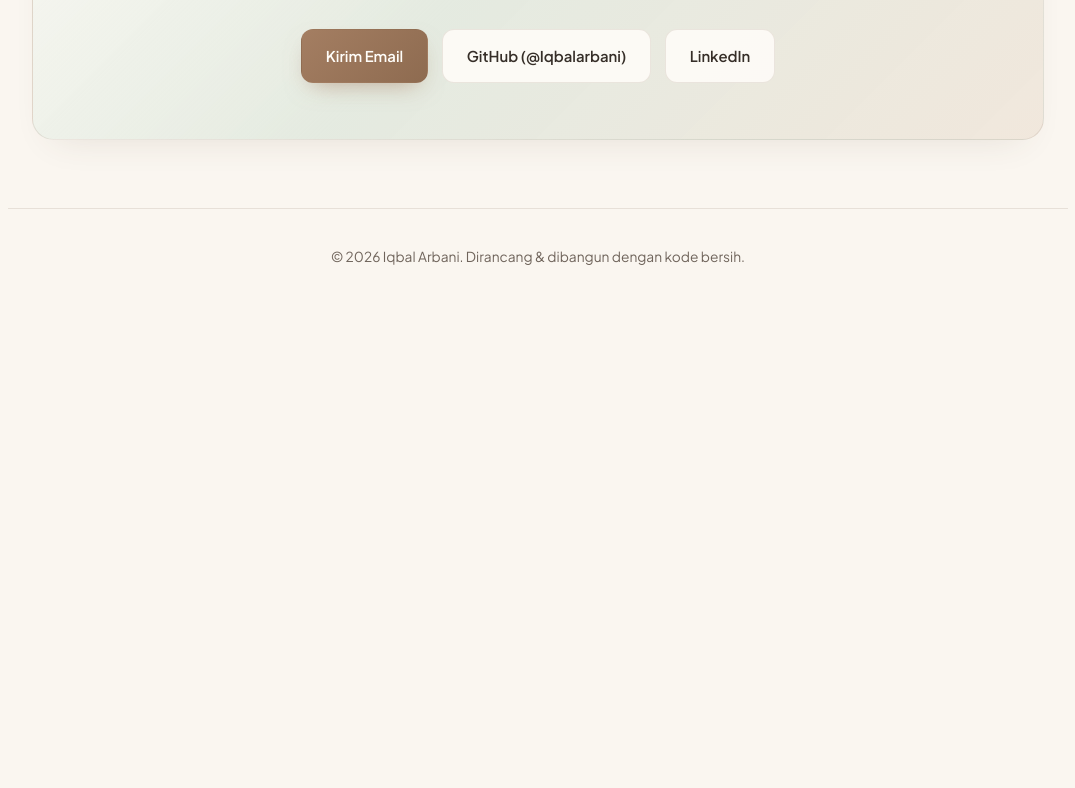
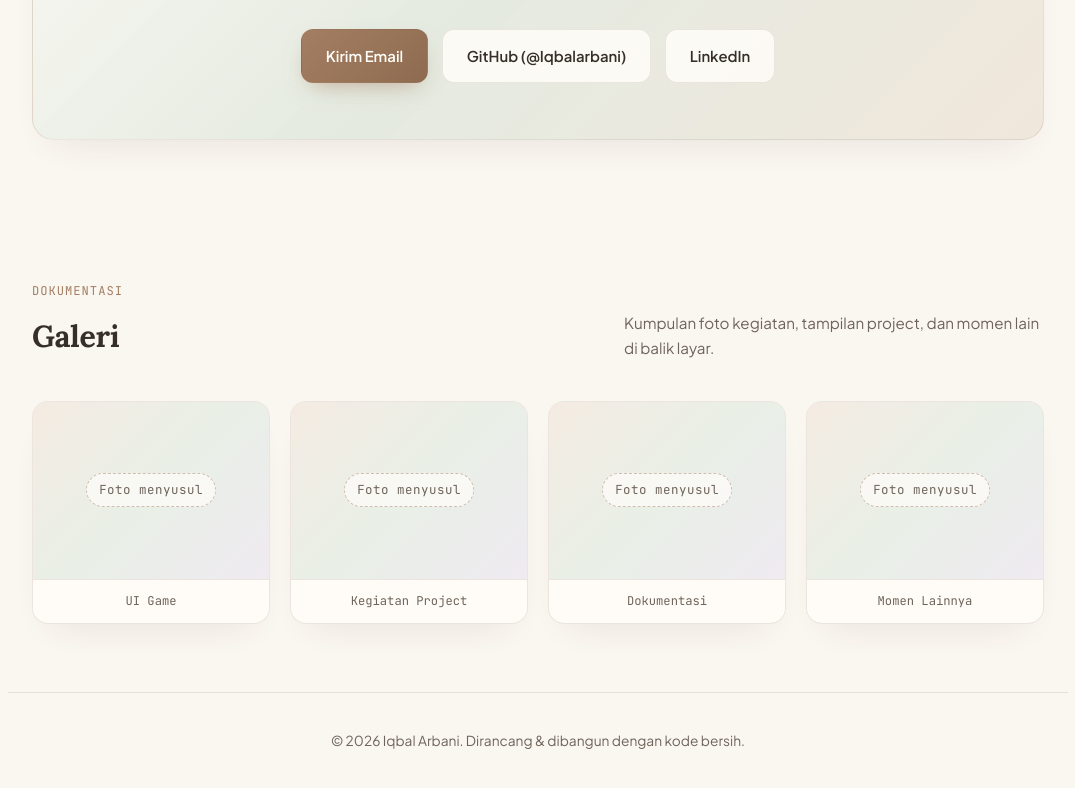
Before and after one commit to Iqbalarbani/portfolioBani, a plain HTML site: page index.html in a window 1280 px wide. Shown: the part 5246-6034 px from the top of the page, without its empty margins (102-1177 px from the left). Before the commit the page ends 5550 px from the top, so only its background shows below. Drawn offline with nearby package versions, Linux system fonts and the light colour scheme.

Commit message:
update galeri

```diff
--- a/index.html
+++ b/index.html
@@ -534,6 +534,54 @@
         </div>
       </div>
     </section>
+    <!-- Gallery -->
+    <section id="gallery" class="section container reveal">
+      <div class="section-header">
+        <div>
+          <span class="eyebrow">Dokumentasi</span>
+          <h2>Galeri</h2>
+        </div>
+        <p class="section-desc">Kumpulan foto kegiatan, tampilan project, dan momen lain di balik layar.</p>
+      </div>
+
+      <div class="gallery-grid">
+        <!--
+          Cara menambah foto:
+          1. Simpan gambar ke folder assets/images/ (mis. assets/images/ui-game.png).
+          2. Ganti isi <div class="gallery-placeholder">...</div> dengan:
+             <img src="assets/images/ui-game.png" alt="UI Game" loading="lazy" />
+          3. Ubah teks di <figcaption> sesuai nama foto.
+          4. Duplikasi satu blok <figure class="gallery-item"> untuk menambah slot baru.
+        -->
+        <figure class="gallery-item">
+          <div class="gallery-placeholder">
+            <span>Foto menyusul</span>
+          </div>
+          <figcaption>UI Game</figcaption>
+        </figure>
+
+        <figure class="gallery-item">
+          <div class="gallery-placeholder">
+            <span>Foto menyusul</span>
+          </div>
+          <figcaption>Kegiatan Project</figcaption>
+        </figure>
+
+        <figure class="gallery-item">
+          <div class="gallery-placeholder">
+            <span>Foto menyusul</span>
+          </div>
+          <figcaption>Dokumentasi</figcaption>
+        </figure>
+
+        <figure class="gallery-item">
+          <div class="gallery-placeholder">
+            <span>Foto menyusul</span>
+          </div>
+          <figcaption>Momen Lainnya</figcaption>
+        </figure>
+      </div>
+    </section>
   </main>
 
   <footer class="footer container">
--- a/styles.css
+++ b/styles.css
@@ -919,6 +919,71 @@ body {
   gap: 0.85rem;
 }
 
+/* Gallery */
+.gallery-grid {
+  display: grid;
+  grid-template-columns: repeat(auto-fill, minmax(220px, 1fr));
+  gap: 1.25rem;
+}
+
+.gallery-item {
+  background: var(--bg-card);
+  border: 1px solid var(--border);
+  border-radius: 1rem;
+  overflow: hidden;
+  box-shadow: var(--shadow);
+  transition: transform 0.3s cubic-bezier(0.22, 1, 0.36, 1), border-color 0.3s ease, box-shadow 0.3s ease;
+}
+
+.gallery-item:hover {
+  transform: translateY(-5px);
+  border-color: var(--border-hover);
+  box-shadow: 0 24px 44px -22px rgba(107, 144, 120, 0.28);
+}
+
+.gallery-item img,
+.gallery-placeholder {
+  display: block;
+  width: 100%;
+  aspect-ratio: 4 / 3;
+  object-fit: cover;
+}
+
+.gallery-item img {
+  transition: transform 0.45s cubic-bezier(0.22, 1, 0.36, 1);
+}
+
+.gallery-item:hover img {
+  transform: scale(1.05);
+}
+
+.gallery-placeholder {
+  display: flex;
+  align-items: center;
+  justify-content: center;
+  background: linear-gradient(135deg, var(--pastel-brown-bg), var(--pastel-green-bg), var(--pastel-lavender-bg));
+  color: var(--text-muted);
+  font-family: 'JetBrains Mono', monospace;
+  font-size: 0.78rem;
+  letter-spacing: 0.04em;
+}
+
+.gallery-placeholder span {
+  padding: 0.35rem 0.75rem;
+  border: 1px dashed var(--border-hover);
+  border-radius: 999px;
+  background: color-mix(in srgb, var(--bg-card-solid) 70%, transparent);
+}
+
+.gallery-item figcaption {
+  padding: 0.7rem 0.9rem;
+  font-family: 'JetBrains Mono', monospace;
+  font-size: 0.76rem;
+  color: var(--text-muted);
+  text-align: center;
+  border-top: 1px solid var(--border);
+}
+
 /* Footer */
 .footer {
   border-top: 1px solid var(--border);
```
